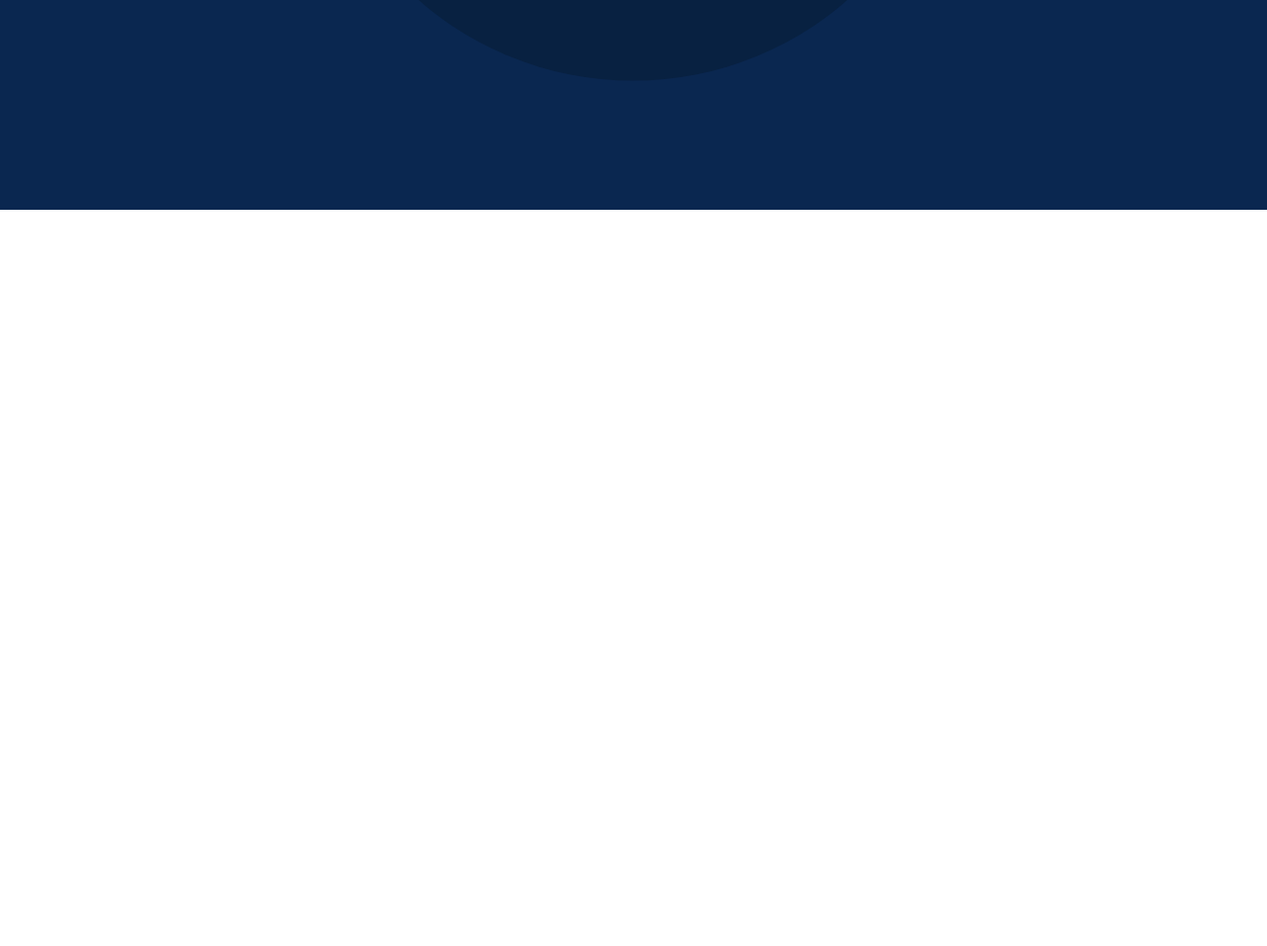
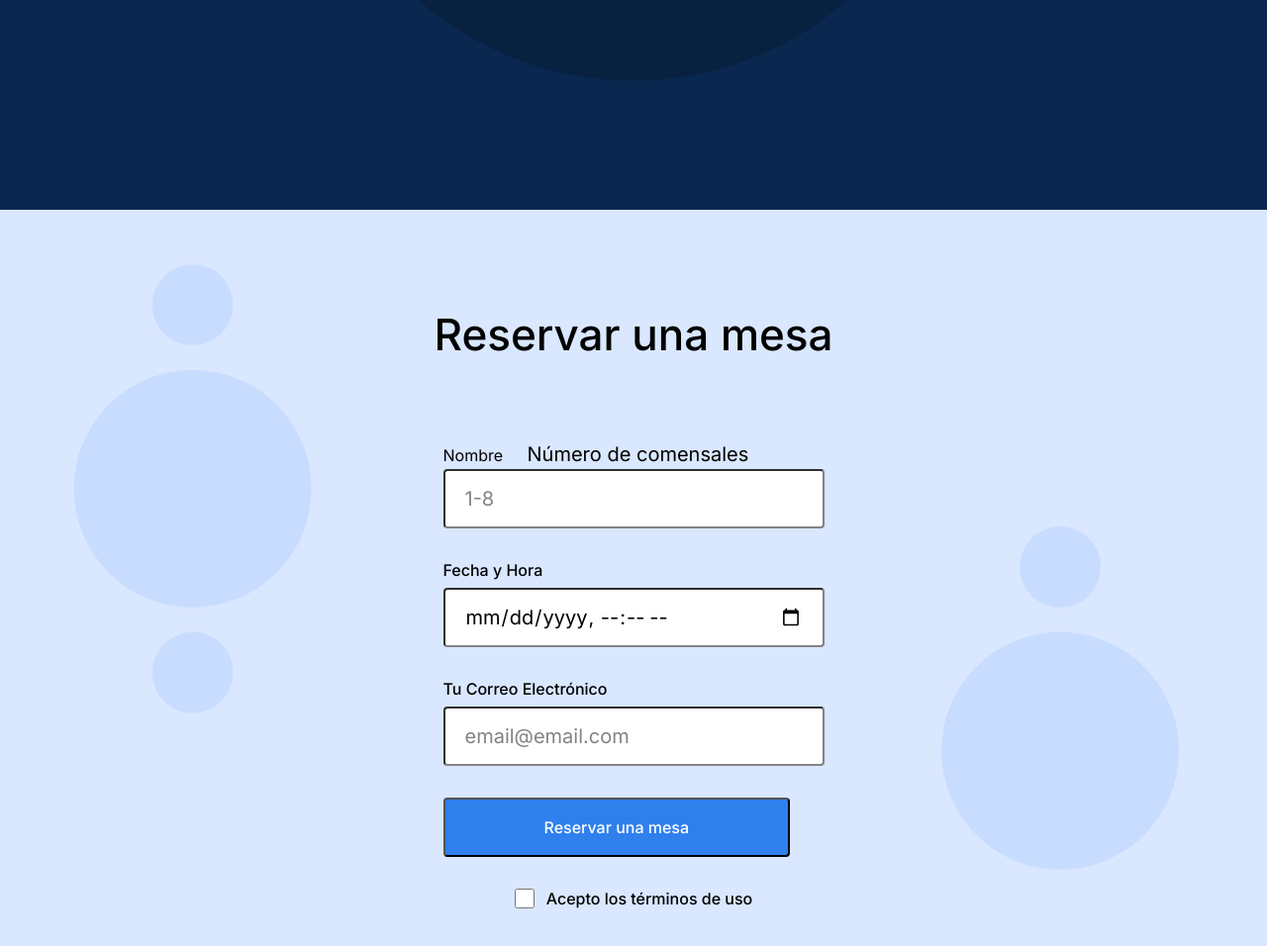
Before and after one commit to Breidy-OL/web_project_coffeeshop, a plain HTML site: page index.html in a window 1280 px wide. Shown: the part 1505-2461 px from the top of the page at 99% size. Before the commit the page ends 1717 px from the top, so only its background shows below. Drawn offline with Linux system fonts and the light colour scheme.

Commit message:
proyecto 4 stage 3

```diff
--- a/index.html
+++ b/index.html
@@ -114,7 +114,72 @@
             </div>
           </div>
         </section>
-        <section class="reservation" id="reservation"></section>
+        <section class="reservation" id="reservation">
+          <h2 class="reservation__title">Reservar una mesa</h2>
+          <form action="#" class="form reservation__form">
+            <fieldset class="form__fieldset">
+              <label class="form__label" for="name">Nombre</label>
+              <imput
+                class="form__input"
+                type="text"
+                id="name"
+                name="name"
+                aria-placeholder="Nombre"
+                required
+              />
+              <label class="form__label" for="diners-numbers"
+                >Número de comensales</label
+              >
+              <input
+                class="form__input"
+                type="number"
+                id="diners-numbers"
+                min="1"
+                max="8"
+                placeholder="1-8"
+                required
+              />
+              <label class="form__lable" for="date">Fecha y Hora</label>
+              <input
+                class="form__input"
+                type="datetime-local"
+                id="date"
+                name="date"
+                required
+              />
+              <label class="form__lable" for="email"
+                >Tu Correo Electrónico</label
+              >
+              <input
+                class="form__input"
+                type="email"
+                id="email"
+                name="email"
+                placeholder="email@email.com"
+                requiered
+              />
+            </fieldset>
+            <fieldset class="form__fieldset">
+              <button class="form__button" type="submit">
+                Reservar una mesa
+              </button>
+            </fieldset>
+            <fieldset class="form__fieldset form__fieldset_el_center">
+              <input
+                class="form__checkbox"
+                type="checkbox"
+                id="checkbox"
+                name="checkbox"
+                required
+              />
+              <label
+                class="form__lable form__lable_direction_right"
+                for="checkbox"
+                >Acepto los términos de uso</label
+              >
+            </fieldset>
+          </form>
+        </section>
       </main>
       <footer class="footer"></footer>
     </div>
--- a/pages/index.css
+++ b/pages/index.css
@@ -196,3 +196,95 @@
   margin-top: 24px;
   align-items: center;
 }
+.reservation {
+  height: 100%;
+  display: flex;
+  flex-direction: column;
+  background-image: url(../images/background_reservation.svg);
+  background-color: #d9e7ff;
+  background-position: center;
+  background-repeat: no-repeat;
+  background-size: cover;
+}
+
+.reservation__title {
+  margin: 0px auto 80px;
+  padding-top: 100px;
+  font-weight: 500;
+  font-size: 44px;
+  line-height: 52px;
+}
+
+.reservation__form {
+  margin: 0 auto 120px;
+}
+.form {
+  max-width: 385px;
+}
+
+.form__fieldset {
+  border: 0;
+  padding: 0;
+  margin: 0;
+}
+
+.form__lable {
+  display: block;
+  margin-bottom: 8px;
+  font-weight: 500;
+  font-size: 16px;
+  line-height: 20px;
+}
+
+.form__input {
+  border-radius: 4px;
+  margin: 0 0 32px;
+  box-sizing: border-box;
+  padding: 15px 20px;
+  width: 100%;
+  height: 60px;
+  font-size: 20px;
+  line-height: 30px;
+  font-family: inherit;
+  border-color: #838383;
+}
+
+.form__input::placeholder {
+  color: #838383;
+}
+
+.form__button {
+  max-width: 385px;
+  padding: 0 100px;
+  border-radius: 4px;
+  margin-bottom: 32px;
+  height: 60px;
+  font-weight: 500;
+  font-size: 16px;
+  line-height: 30px;
+  box-sizing: border-box;
+  background-color: #2f80ed;
+  color: #fff;
+}
+
+.form__button:hover {
+  opacity: 0.7;
+}
+
+.form__fieldset_el_center {
+  display: flex;
+  justify-content: center;
+}
+
+.form__lable_direction_right {
+  display: inline;
+  margin-left: 12px;
+}
+
+.form__checkbox {
+  border-radius: 2px;
+  width: 20px;
+  height: 20px;
+  display: inline-block;
+  vertical-align: middle;
+}
```
